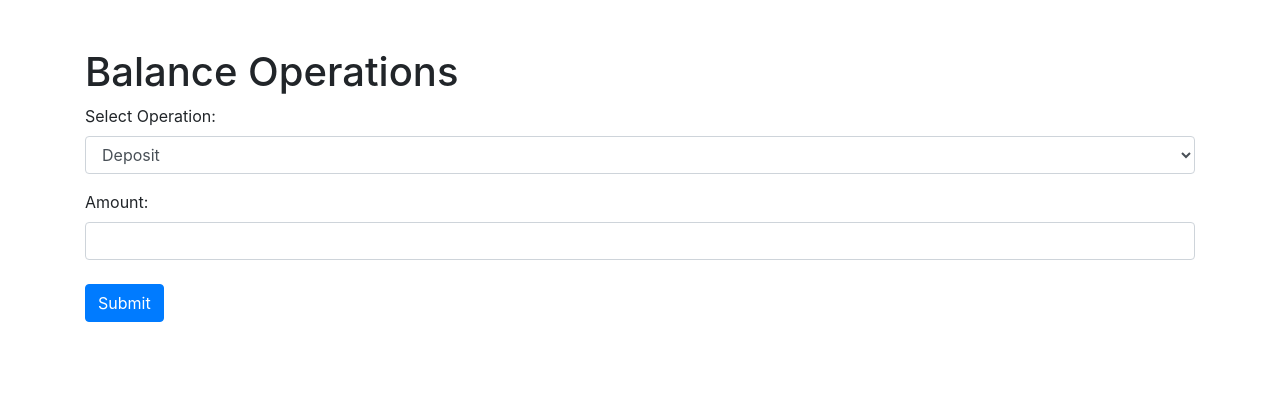
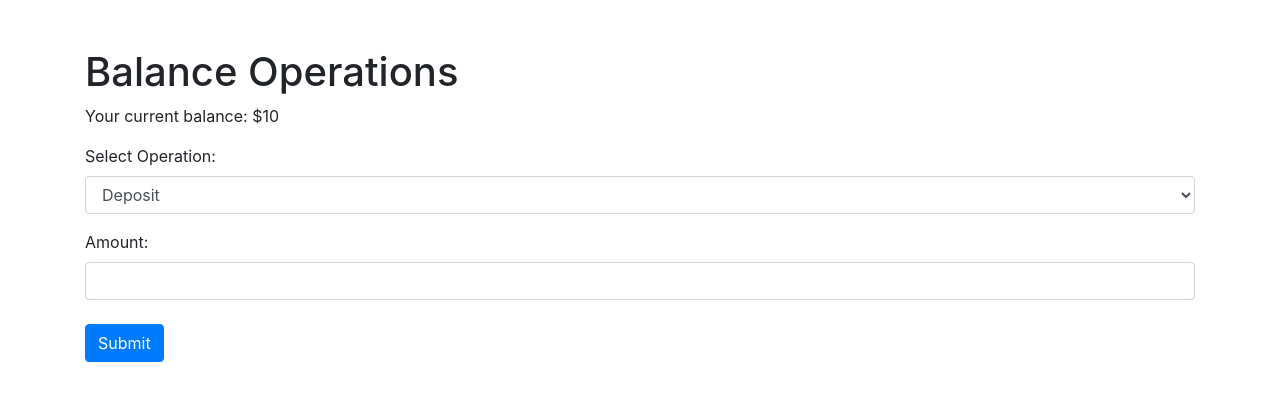
Before and after one commit to AlexCurcic/Second-Project---Financial-Assistant-with-Web-Interface-and-Databases, a Django app: template app/templates/app/operations.html in a window 1280 px wide. Shown: the part 56-457 px from the top of the page. Run offline with Django 5.2, Linux system fonts and the light colour scheme; the template is opened without the code that fills it: most values are stand-ins (such as "Sample title", 1, 10 or a date in 2020); some libraries are stand-ins or nearby versions.

Commit message:
added operations.html

```diff
--- a/app/templates/app/operations.html
+++ b/app/templates/app/operations.html
@@ -14,17 +14,11 @@
     </nav>
     <div class="container mt-5">
         <h1>Balance Operations</h1>
-        <!--
-        Using the conditional operator output the balance
-        if it is not equal to 0 and output the chop when
-        the balance is not equal to 0
-
-        Example of output with a zero balance:
-        <p>You have a zero balance</p>
-
-        Example of output with a non-zero balance:
-        <p>Your current balance: $215</p>
-        -->
+        {% if balance != 0 %}
+            <p>Your current balance: ${{ balance }}</p>
+        {% else %}
+            <p>You have a zero balance</p>
+        {% endif %}
 
         <div class="row">
             <div class="col-md-12">
```
